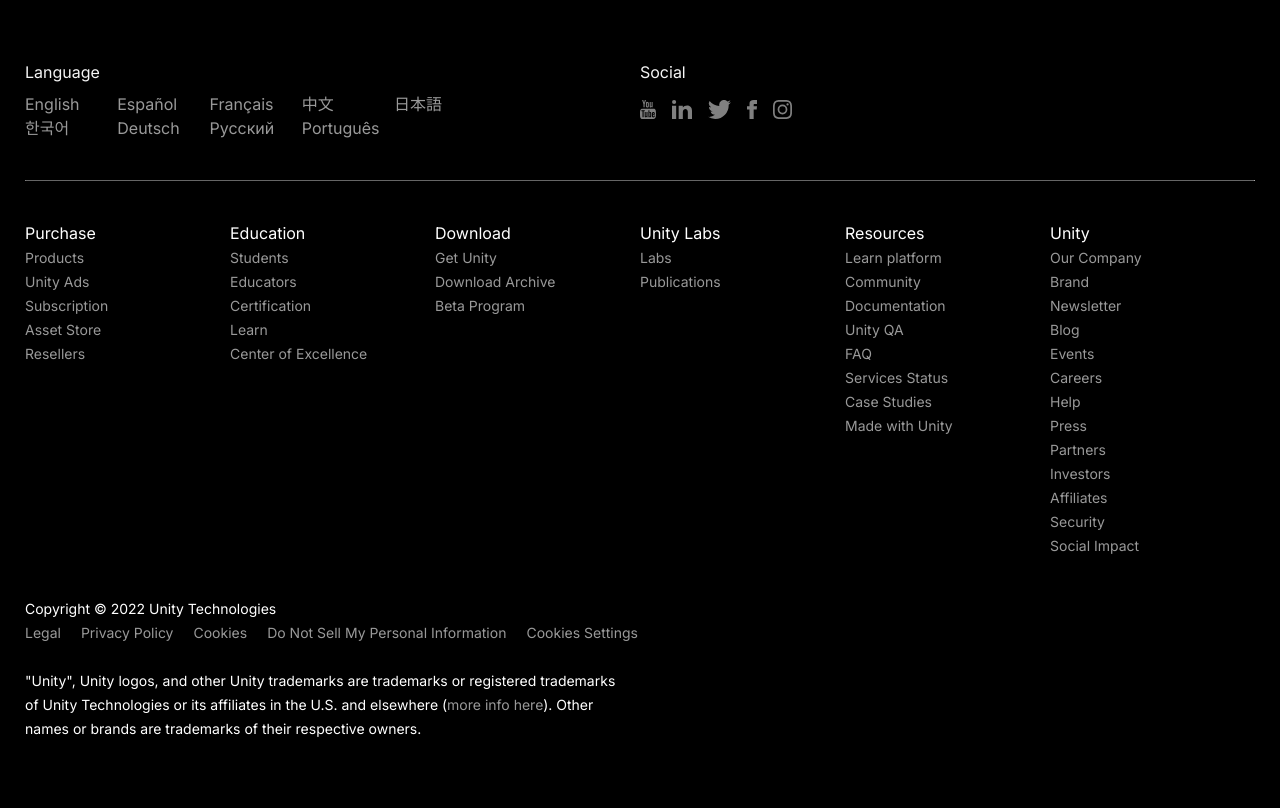
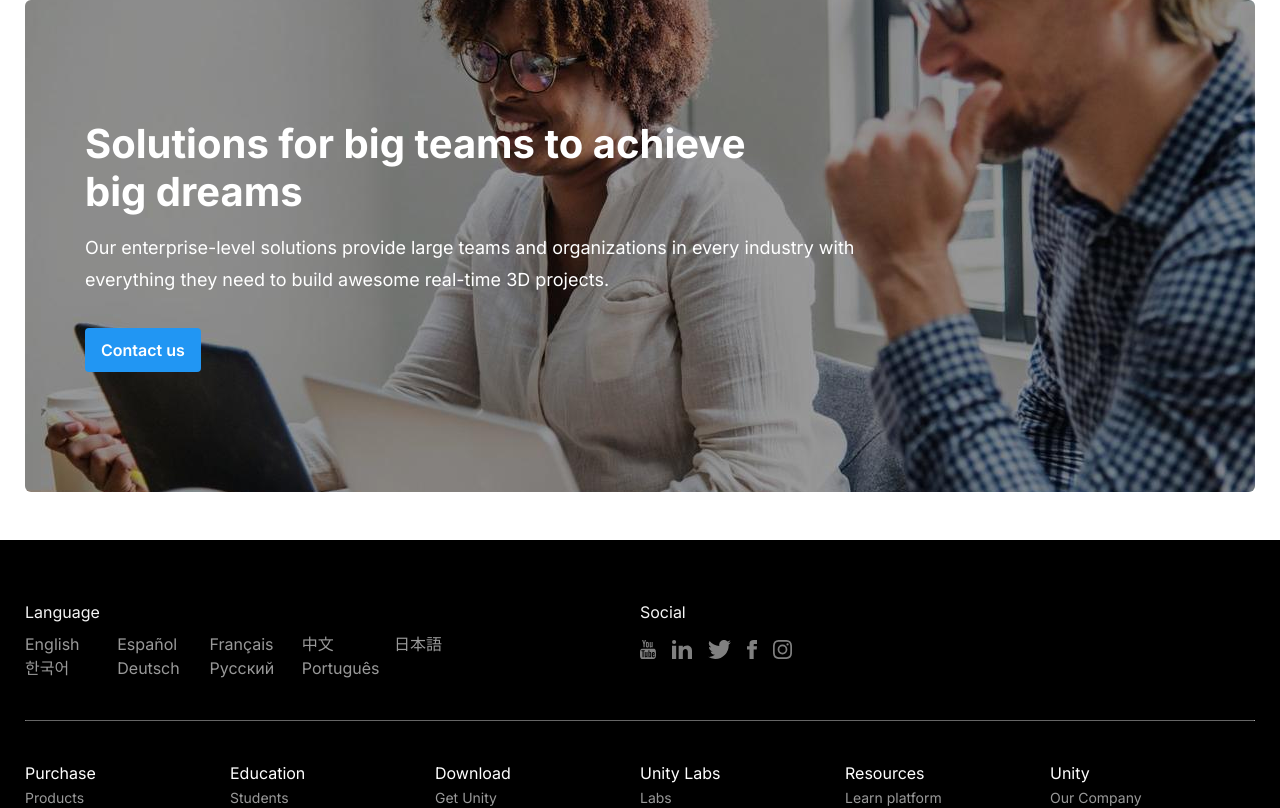
Before and after one commit to DamienLR/unity-clone, a React (Create React App) app in the folder unity/: page / in a window 1280 px wide. Shown: the top 808 px of the page. Built offline with nearby package versions, Linux system fonts and the light colour scheme.

Commit message:
create & style Contact
and import image

```diff
--- a/unity/src/App.jsx
+++ b/unity/src/App.jsx
@@ -1,9 +1,11 @@
+import Contact from "./components/Contact/Contact";
 import FooterSegment from "./segments/Footer/FooterSegment";
 import "./App.scss";
 
 export default function App() {
   return (
     <div className="app">
+      <Contact />
       <FooterSegment />
     </div>
   );
--- /dev/null
+++ b/unity/src/components/Contact/Contact.jsx
@@ -0,0 +1,22 @@
+import Button from "../ui/Button/Button";
+import styles from "./Contact.module.scss";
+
+export default function Contact() {
+  return (
+    <div className="padding_container">
+      <div className="width_container">
+        <div className={styles.component}>
+          <h3 className={styles.header}>
+            Solutions for big teams to achieve big dreams
+          </h3>
+          <p className={styles.paragraph}>
+            Our enterprise-level solutions provide large teams and organizations
+            in every industry with everything they need to build awesome
+            real-time 3D projects.
+          </p>
+          <Button btnText="Contact us" btnClass={styles.button} />
+        </div>
+      </div>
+    </div>
+  );
+}
--- /dev/null
+++ b/unity/src/components/Contact/Contact.module.scss
@@ -0,0 +1,68 @@
+@use "../../partials/colours" as c;
+
+.component {
+  background-color: c.$grey;
+  background-image: url("../../assets/images/contact.jpg");
+  background-position: center;
+  background-repeat: no-repeat;
+  background-size: cover;
+  border-radius: 6px;
+  color: c.$white;
+  padding: 60px 40px;
+  margin-bottom: 3rem;
+}
+
+.header {
+  font-size: 2rem;
+  font-weight: 700;
+  line-height: 2.5rem;
+}
+
+.paragraph {
+  font-size: 1.125rem;
+  font-weight: 400;
+  line-height: 2rem;
+  padding: 1rem 0 2rem;
+}
+
+.button {
+  width: 100%;
+  margin-bottom: 1.5rem;
+}
+
+@media only screen and (min-width: 768px) {
+  .component {
+    padding: 120px 60px;
+  }
+
+  .header,
+  .paragraph {
+    width: 30rem;
+  }
+  .button {
+    margin-bottom: 0;
+    width: auto;
+  }
+}
+
+@media only screen and (min-width: 1006px) {
+  .header {
+    font-size: 2.5rem;
+    line-height: 3rem;
+    width: 32rem;
+  }
+
+  .paragraph {
+    width: 39rem;
+  }
+}
+
+@media only screen and (min-width: 1260px) {
+  .header {
+    width: 42rem;
+  }
+
+  .paragraph {
+    width: 50rem;
+  }
+}
```
Also changed, not shown: unity/src/assets/images/contact.jpg (added).
